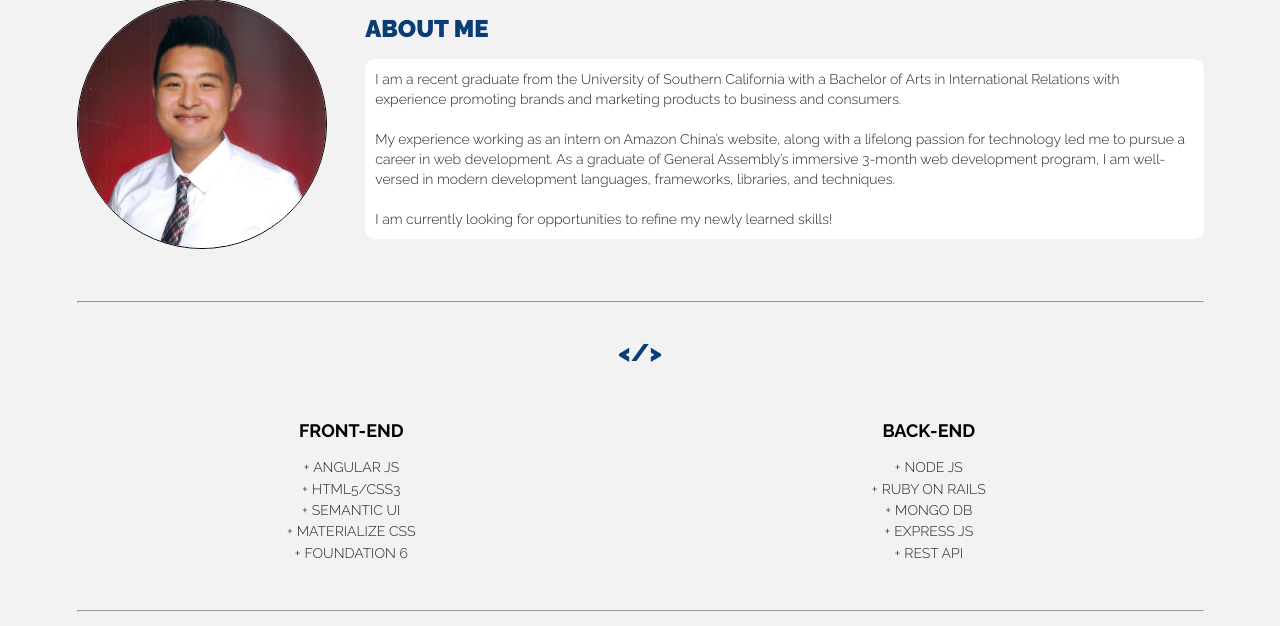
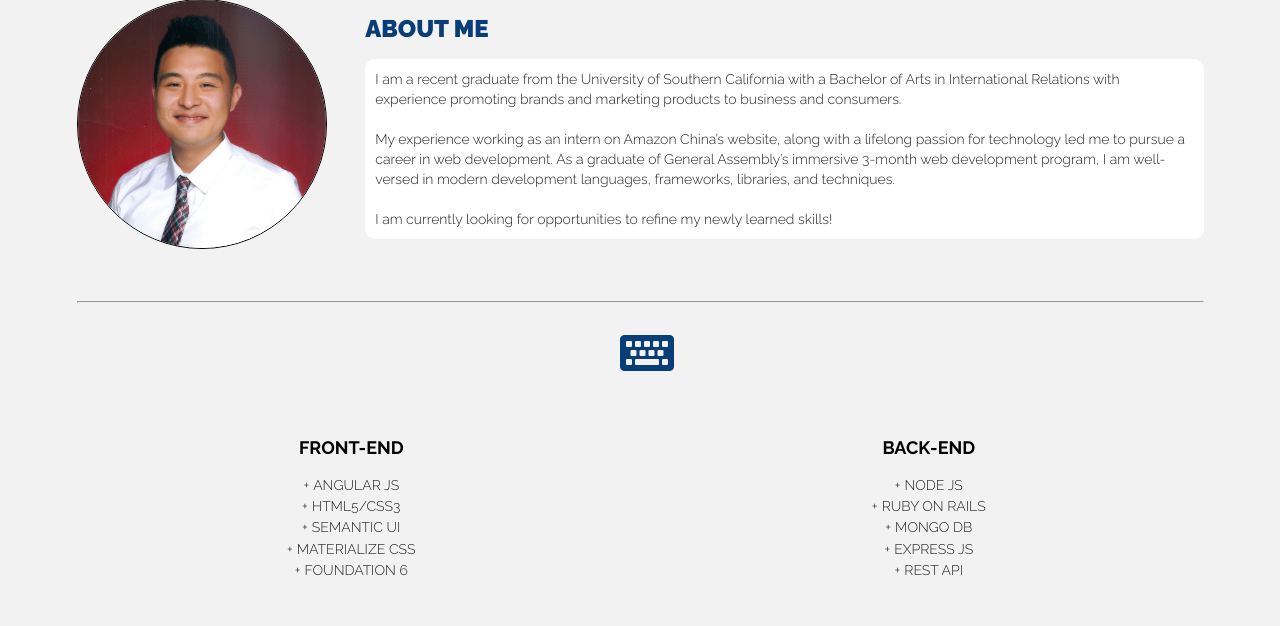
Before and after one commit to hsiaomb/personal-page, a PHP site: page / in a window 1280 px wide. Shown: the part 897-1523 px from the top of the page. Run offline with PHP 8.4, Linux system fonts and the light colour scheme; some libraries are stand-ins or nearby versions; some web fonts are replaced.

Commit message:
Changed coding section header to keyboard icon

```diff
--- a/css/stylesheet.css
+++ b/css/stylesheet.css
@@ -565,3 +565,6 @@ background-color: red;
     float:none;
   }
 }
+i.keyboard.icon{
+  font-size: 2em;
+}
--- a/index.html
+++ b/index.html
@@ -86,7 +86,7 @@
     </div>
   </div>
   <hr>
-  <h2 id="skills-header"> &#60;&#47;&#62; </h2>
+  <h2 id="skills-header"> <i class="keyboard icon"></i> </h2>
   <div class ="ui grid">
     <div class="eight wide column">
       <h3 class="skills-title animated bounceInLeft"> FRONT-END </h3>
```
